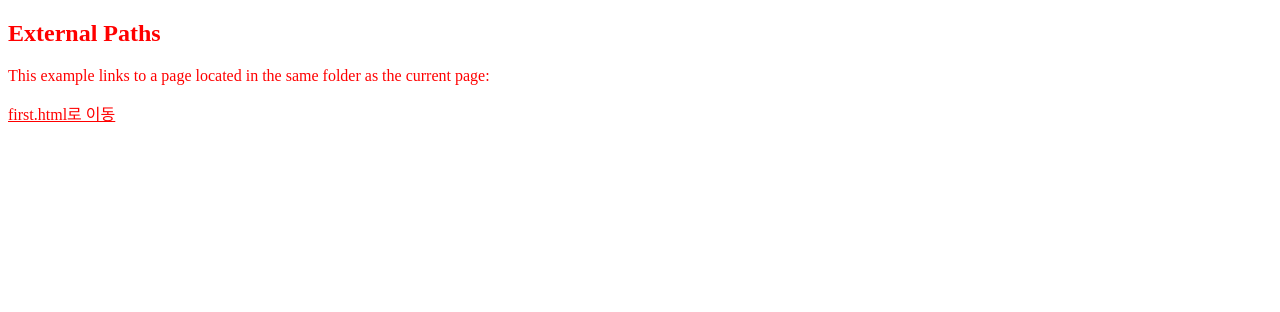
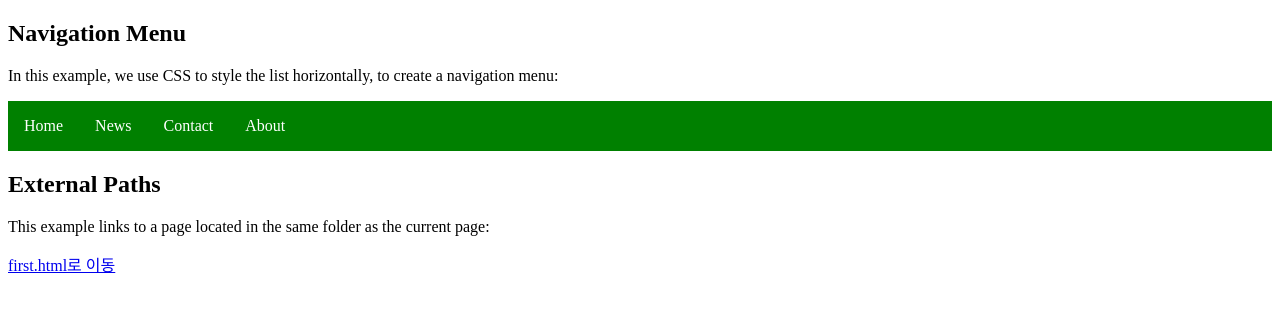
Before and after one commit to guseoh/html5, a plain HTML site: page index.html in a window 1280 px wide. Drawn offline with Linux system fonts and the light colour scheme.

Commit message:
commit2.html5

```diff
--- a/index.html
+++ b/index.html
@@ -1,10 +1,43 @@
 <!DOCTYPE html>
-<html lang="Ko">
+<html>
 <head>
-        <link rel="stylesheet" href="css/style1.css">
-        <tilte></tilte>
+<style>
+ul {
+  list-style-type: none;
+  margin: 0;
+  padding: 0;
+  overflow: hidden;
+  background-color: green;
+}
+
+li {
+  float: left;
+}
+
+li a {
+  display: block;
+  color: white;
+  text-align: center;
+  padding: 16px;
+  text-decoration: none;
+}
+
+li a:hover {
+  background-color: red;
+}
+</style>
 </head>
 <body>
+
+<h2>Navigation Menu</h2>
+<p>In this example, we use CSS to style the list horizontally, to create a navigation menu:</p>
+
+<ul>
+  <li><a href="#home">Home</a></li>
+  <li><a href="#news">News</a></li>
+  <li><a href="#contact">Contact</a></li>
+  <li><a href="#about">About</a></li>
+</ul>
 
 <h2>External Paths</h2>
 <p>This example links to a page located in the
```
Lines whose indentation alone changed are shown as unchanged.
